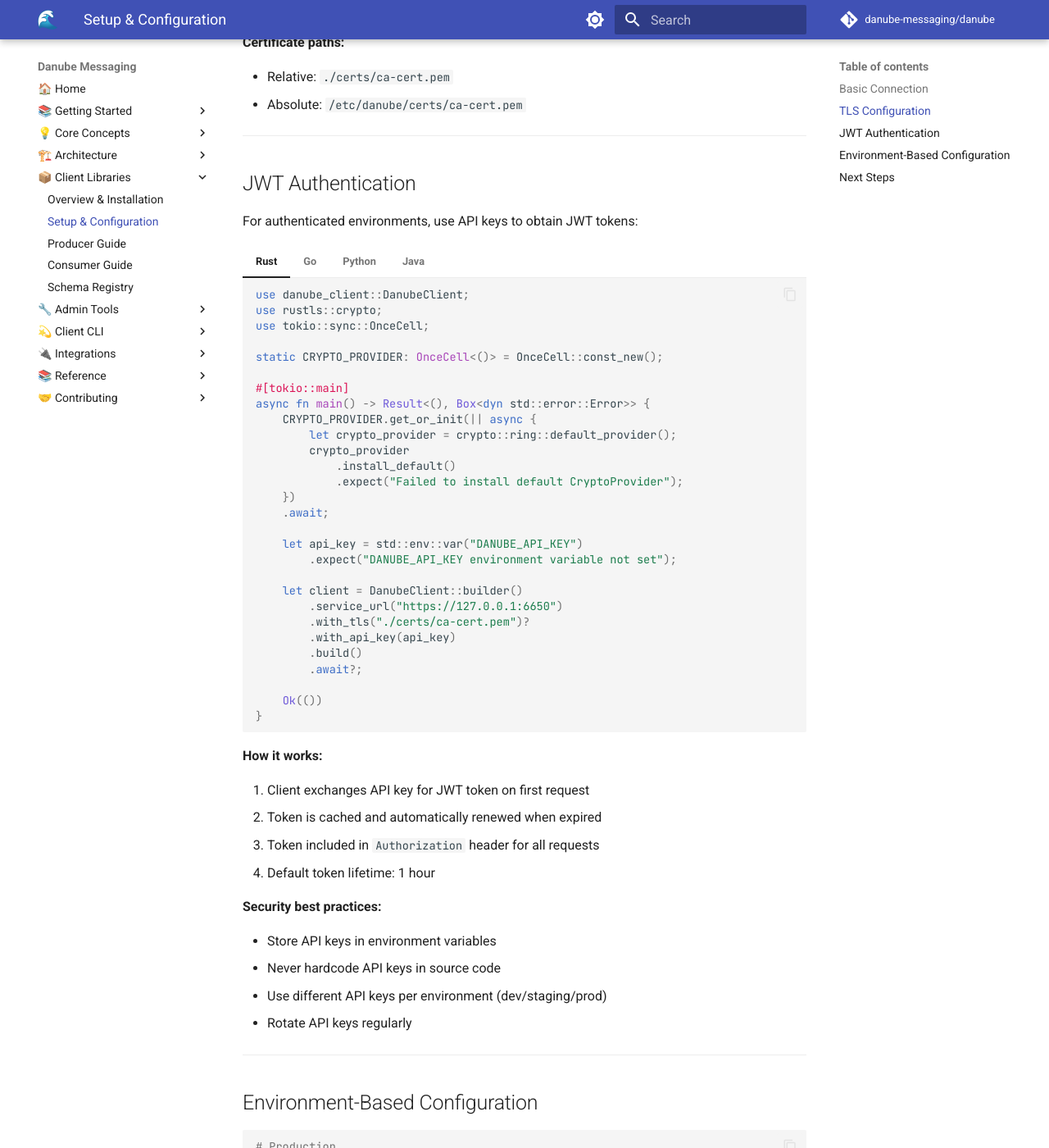
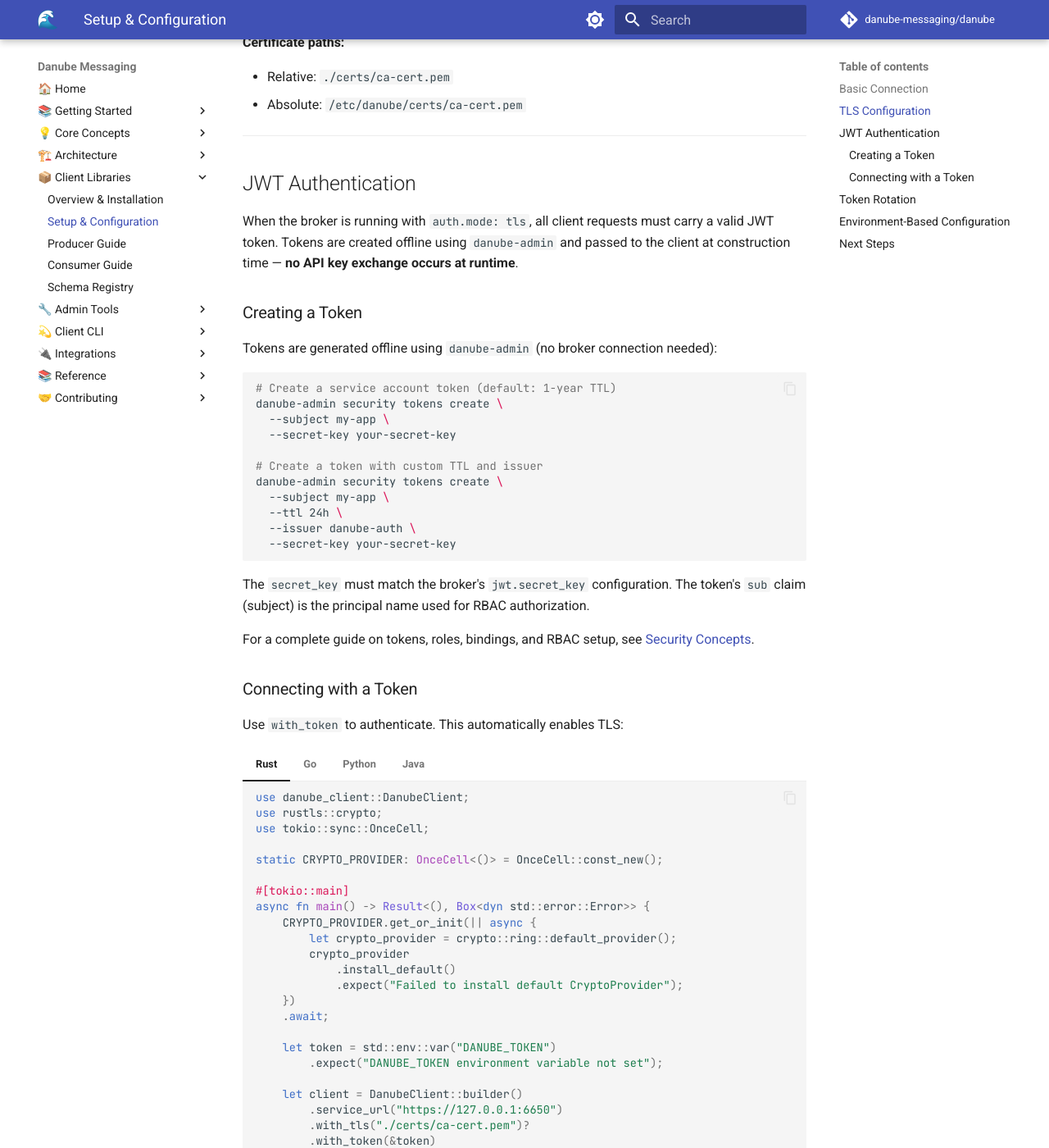
Before and after one commit to danube-messaging/danube_docs, an MkDocs documentation site: the page built from docs/client_libraries/setup.md, in a window 1280 px wide and 1400 px high, scrolled down 1473 px. Shown: the whole window at 82% size. Built offline with MkDocs 1.6.1 and Material for MkDocs 9.7.7, drawn with Linux system fonts in a browser that asks for light colours; comment, search, counter and statistics services are not loaded; some of the changed text lies outside the part shown.

Commit message:
update client examples with updated security api

````diff
--- a/docs/client_libraries/setup.md
+++ b/docs/client_libraries/setup.md
@@ -230,7 +230,33 @@ For secure production environments, enable TLS encryption:
 
 ## JWT Authentication
 
-For authenticated environments, use API keys to obtain JWT tokens:
+When the broker is running with `auth.mode: tls`, all client requests must carry a valid JWT token. Tokens are created offline using `danube-admin` and passed to the client at construction time — **no API key exchange occurs at runtime**.
+
+### Creating a Token
+
+Tokens are generated offline using `danube-admin` (no broker connection needed):
+
+```bash
+# Create a service account token (default: 1-year TTL)
+danube-admin security tokens create \
+  --subject my-app \
+  --secret-key your-secret-key
+
+# Create a token with custom TTL and issuer
+danube-admin security tokens create \
+  --subject my-app \
+  --ttl 24h \
+  --issuer danube-auth \
+  --secret-key your-secret-key
+```
+
+The `secret_key` must match the broker's `jwt.secret_key` configuration. The token's `sub` claim (subject) is the principal name used for RBAC authorization.
+
+For a complete guide on tokens, roles, bindings, and RBAC setup, see [Security Concepts](../concepts/security.md).
+
+### Connecting with a Token
+
+Use `with_token` to authenticate. This automatically enables TLS:
 
 === "Rust"
 
@@ -251,13 +277,13 @@ For authenticated environments, use API keys to obtain JWT tokens:
         })
         .await;
 
-        let api_key = std::env::var("DANUBE_API_KEY")
-            .expect("DANUBE_API_KEY environment variable not set");
+        let token = std::env::var("DANUBE_TOKEN")
+            .expect("DANUBE_TOKEN environment variable not set");
 
         let client = DanubeClient::builder()
             .service_url("https://127.0.0.1:6650")
             .with_tls("./certs/ca-cert.pem")?
-            .with_api_key(api_key)
+            .with_token(&token)
             .build()
             .await?;
 
@@ -276,15 +302,15 @@ For authenticated environments, use API keys to obtain JWT tokens:
     )
 
     func main() {
-        apiKey := os.Getenv("DANUBE_API_KEY")
-        if apiKey == "" {
-            log.Fatal("DANUBE_API_KEY environment variable not set")
+        token := os.Getenv("DANUBE_TOKEN")
+        if token == "" {
+            log.Fatal("DANUBE_TOKEN environment variable not set")
         }
 
-        // WithAPIKey automatically enables TLS with system CA roots
+        // WithToken automatically enables TLS with system CA roots
         client, err := danube.NewClient().
             ServiceURL("127.0.0.1:6650").
-            WithAPIKey(apiKey).
+            WithToken(token).
             Build()
         if err != nil {
             log.Fatalf("failed to create client: %v", err)
@@ -293,7 +319,7 @@ For authenticated environments, use API keys to obtain JWT tokens:
     }
     ```
 
-    To combine API key authentication with a custom CA certificate:
+    To combine token authentication with a custom CA certificate:
 
     ```go
     builder, err := danube.NewClient().
@@ -303,7 +329,7 @@ For authenticated environments, use API keys to obtain JWT tokens:
         log.Fatalf("failed to configure TLS: %v", err)
     }
 
-    client, err := builder.WithAPIKey(apiKey).Build()
+    client, err := builder.WithToken(token).Build()
     if err != nil {
         log.Fatalf("failed to create client: %v", err)
     }
@@ -317,27 +343,27 @@ For authenticated environments, use API keys to obtain JWT tokens:
     from danube import DanubeClientBuilder
 
     async def main():
-        api_key = os.environ["DANUBE_API_KEY"]
+        token = os.environ["DANUBE_TOKEN"]
 
-        # with_api_key automatically enables TLS with system CA roots
+        # with_token automatically enables TLS with system CA roots
         client = await (
             DanubeClientBuilder()
             .service_url("https://127.0.0.1:6650")
-            .with_api_key(api_key)
+            .with_token(token)
             .build()
         )
 
     asyncio.run(main())
     ```
 
-    To combine API key authentication with a custom CA certificate:
+    To combine token authentication with a custom CA certificate:
 
     ```python
     client = await (
         DanubeClientBuilder()
         .service_url("https://127.0.0.1:6650")
         .with_tls("./certs/ca-cert.pem")
-        .with_api_key(api_key)
+        .with_token(token)
         .build()
     )
     ```
@@ -347,19 +373,19 @@ For authenticated environments, use API keys to obtain JWT tokens:
     ```java
     import com.danubemessaging.client.DanubeClient;
 
-    String apiKey = System.getenv("DANUBE_API_KEY");
-    if (apiKey == null || apiKey.isBlank()) {
-        throw new IllegalStateException("DANUBE_API_KEY environment variable not set");
+    String token = System.getenv("DANUBE_TOKEN");
+    if (token == null || token.isBlank()) {
+        throw new IllegalStateException("DANUBE_TOKEN environment variable not set");
     }
 
-    // withApiKey automatically enables TLS and exchanges the key for a JWT token
+    // withToken automatically enables TLS
     DanubeClient client = DanubeClient.builder()
             .serviceUrl("https://127.0.0.1:6650")
-            .withApiKey(apiKey)
+            .withToken(token)
             .build();
     ```
 
-    To combine API key authentication with a custom CA certificate:
+    To combine token authentication with a custom CA certificate:
 
     ```java
     import java.nio.file.Path;
@@ -367,23 +393,87 @@ For authenticated environments, use API keys to obtain JWT tokens:
     DanubeClient client = DanubeClient.builder()
             .serviceUrl("https://127.0.0.1:6650")
             .withTls(Path.of("./certs/ca-cert.pem"))
-            .withApiKey(apiKey)
+            .withToken(token)
             .build();
     ```
 
 **How it works:**
 
-1. Client exchanges API key for JWT token on first request
-2. Token is cached and automatically renewed when expired
-3. Token included in `Authorization` header for all requests
-4. Default token lifetime: 1 hour
+1. Token is created offline using `danube-admin security tokens create`
+2. Client sends the token as `Authorization: Bearer <token>` on every gRPC request
+3. Broker validates the token signature and expiration, then checks RBAC policies
+4. No server-side token exchange — the client never calls an authentication RPC
 
 **Security best practices:**
 
-- Store API keys in environment variables
-- Never hardcode API keys in source code
-- Use different API keys per environment (dev/staging/prod)
-- Rotate API keys regularly
+- Store tokens in environment variables or secret managers
+- Never hardcode tokens in source code
+- Use short-lived tokens with `--ttl` for production workloads
+- Assign minimal RBAC permissions via roles and bindings
+
+---
+
+## Token Rotation
+
+For environments where tokens need to be refreshed at runtime (e.g., Kubernetes projected volumes, vault-injected secrets), use `with_token_supplier`. The supplier function is called **on every gRPC request** to get the current token:
+
+=== "Rust"
+
+    ```rust
+    let client = DanubeClient::builder()
+        .service_url("https://127.0.0.1:6650")
+        .with_tls("./certs/ca-cert.pem")?
+        .with_token_supplier(|| {
+            std::fs::read_to_string("/var/run/secrets/danube/token")
+                .unwrap_or_default()
+        })
+        .build()
+        .await?;
+    ```
+
+=== "Go"
+
+    ```go
+    client, err := danube.NewClient().
+        ServiceURL("127.0.0.1:6650").
+        WithTLS("./certs/ca-cert.pem").
+        WithTokenSupplier(func() string {
+            data, _ := os.ReadFile("/var/run/secrets/danube/token")
+            return string(data)
+        }).
+        Build()
+    ```
+
+=== "Python"
+
+    ```python
+    def read_token():
+        with open("/var/run/secrets/danube/token") as f:
+            return f.read().strip()
+
+    client = await (
+        DanubeClientBuilder()
+        .service_url("https://127.0.0.1:6650")
+        .with_tls("./certs/ca-cert.pem")
+        .with_token_supplier(read_token)
+        .build()
+    )
+    ```
+
+=== "Java"
+
+    ```java
+    import java.nio.file.Files;
+    import java.nio.file.Path;
+
+    DanubeClient client = DanubeClient.builder()
+            .serviceUrl("https://127.0.0.1:6650")
+            .withTls(Path.of("./certs/ca-cert.pem"))
+            .withTokenSupplier(() ->
+                Files.readString(Path.of("/var/run/secrets/danube/token")).strip()
+            )
+            .build();
+    ```
 
 ---
 
@@ -393,7 +483,8 @@ For authenticated environments, use API keys to obtain JWT tokens:
 # Production
 export DANUBE_URL=https://danube.example.com:6650
 export DANUBE_CA_CERT=/etc/danube/certs/ca.pem
-export DANUBE_API_KEY=your-secret-api-key
+export DANUBE_TOKEN=$(danube-admin security tokens create \
+  --subject my-app --secret-key your-secret-key)
 ```
 
 ---
@@ -403,3 +494,4 @@ export DANUBE_API_KEY=your-secret-api-key
 - **[Producer Guide](producer.md)** - Start sending messages
 - **[Consumer Guide](consumer.md)** - Start receiving messages
 - **[Schema Registry](schema-registry.md)** - Add type safety with schemas
+- **[Security Concepts](../concepts/security.md)** - Full RBAC setup guide
````
Also changed, not shown: docs/client_libraries/clients.md (+5 -5 lines).
